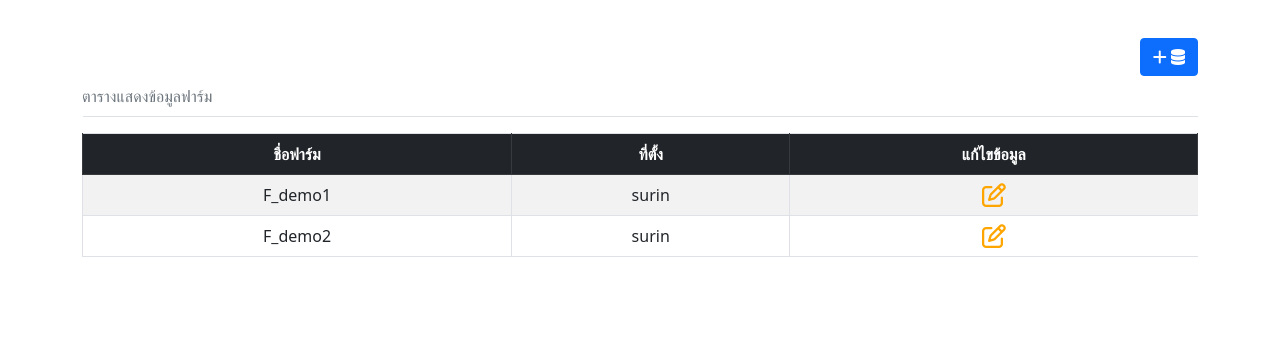
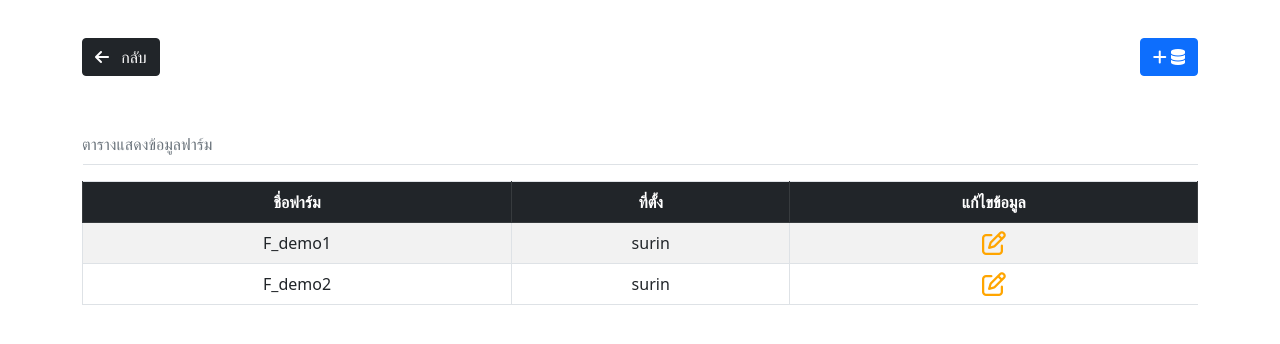
Before and after one commit to phoomtanet/PHP-farm_ponic, a PHP site: page /php/ShowFarm.php in a window 1280 px wide. Shown: the part 58-402 px from the top of the page. Run offline with PHP 8.4, Linux system fonts and the light colour scheme; a user stored in the database is signed in; data comes from the database, SQL or seed files in the repository; data that the repository does not hold is empty.

Commit message:
first commit

```diff
--- a/grapnew/dashboard.php
+++ b/grapnew/dashboard.php
@@ -86,7 +86,7 @@ $formattedPrice = number_format($allprice);
     ?>
 
     <!-- เมนูด้านข้าง ( Side Menu ) -->
-    <div class="d-flex flex-column p-3 text-white bg-dark side-menu" style="width: 250px; height: 100vh; position: fixed; left: -250px">
+    <div class="d-flex flex-column p-4 mt-1 text-white bg-dark side-menu" style="width: 250px; height: 100vh; position: fixed; left: -250px">
         <ul class="nav nav-pills flex-column mb-auto pt-4 side_nav_menu">
     </div>
     <!-- เนื้อหาหลัก -->
--- a/navbar/navbar.php
+++ b/navbar/navbar.php
@@ -26,30 +26,35 @@ $result_greenhouse = mysqli_query($conn, $sql_greenhouse);
   <title>Document</title>
 </head>
 <style>
-.bt_dw{
-  background-color:none;
-color:white;
-border-color: white;
-}
-.bt_dw:hover{
-  background-color:white;
-color:darkblue;
+  .bt_dw {
+    background-color: none;
+    color: white;
+    border-color: white;
+  }
 
-}
+  .bt_dw:hover {
+    background-color: white;
+    color: darkblue;
 
+  }
 </style>
 
 <body>
 
   <nav class="navbar navbar-expand-lg navbar-dark bg-dark fixed-top border  d-flex flex-wrap">
-    <div class="container-fluid   mx-3">
+    <div class="container-fluid    mx-3">
 
       <div class="d-flex justify-content-center align-items-center ">
-        <!-- Toggle Button -->
-        <button class="btn menu-btn" type="button" style="display: none;"  onclick=" show_side_menu(); toggleChart();">
+
+
+        <button class="btn menu-btn" type="button" style="display: none;" onclick=" show_side_menu(); toggleChart();">
           <span class="navbar-toggler-icon"></span>
         </button>
-        <!-- Brand Logo (Home Link) -->
+        <!-- <a class="nav-item nav-link  mx-3 text-light" href="../php/show_germination.php">การเพาะเมล็ด</a>
+        <a class="nav-item nav-link  mx-3 text-light" href="../php/plot_nursery.php">การอนุบาลผัก</a>
+        <a class="nav-item nav-link  mx-3 text-light"  href="../php/index.php">การปลูกผัก</a> -->
+
+
 
       </div>
       <div class=" d-flex btn-group justify-content-center align-items-center   ">
@@ -100,7 +105,7 @@ color:darkblue;
 
 
 
-  <div class="collapse navbar-collapse ">
+  <div class="collapse navbar-collapse  ">
     <ul class="navbar-nav  menu-top">
       <li class="nav-item">
       </li>
--- a/php/ShowFarm.php
+++ b/php/ShowFarm.php
@@ -6,9 +6,7 @@ include '../Connect/session.php';
 $sql = "SELECT * FROM `tb_farm`
 INNER JOIN `tb_user` ON tb_farm.id_user = tb_user.id_user
 WHERE tb_user.id_user = '$id_user_session'";
-$result = mysqli_query($conn, $sql);
-
-;
+$result = mysqli_query($conn, $sql);;
 ?>
 
 <!doctype html>
@@ -43,6 +41,8 @@ $result = mysqli_query($conn, $sql);
     margin-bottom: 0;
     padding: 0.5rem 0.5rem;
   }
+
+
 </style>
 
 <body>
@@ -57,13 +57,20 @@ $result = mysqli_query($conn, $sql);
   <div class="pt-5 main-content-div" style=" text-align: center;">
 
     <div class="container mt-5">
-    <div class="d-flex justify-content-end">
-        <button class="btn btn-primary" data-bs-toggle="modal" data-bs-target="#add_data_Modal">
+      <div class="d-flex  justify-content-between">
+      <div >
+          <a href="index.php" id="back" class="btn btn-dark ">
+            <i class="fas fa-arrow-left me-2"></i> กลับ
+          </a>
+        </div>
+        <div>
+          <button class="btn btn-primary " data-bs-toggle="modal" data-bs-target="#add_data_Modal">
             <i class="fas fa-plus"> </i> <i class="fa fa-database" aria-hidden="true"></i>
           </button>
+        </div>
 
       </div>
-      <table class="table table-striped table-bordered">
+      <table class="table table-striped table-bordered mt-5">
         <caption class="caption-top">ตารางแสดงข้อมูลฟาร์ม</caption>
 
 
@@ -99,13 +106,7 @@ $result = mysqli_query($conn, $sql);
 
 
               <td style="border: none;">
-                <a type="button" class="edit-button" style="color: orange; cursor: pointer;"
-                data-bs-toggle="modal"
-                data-bs-target="#update_data_Modal"
-                data-farm_name="<?= $row["name_farm"] ?>"
-                data-id_farm="<?= $row["id_farm"] ?>"
-                data-location="<?= $row["location"] ?>"
-                ><i class="fa-regular fa-pen-to-square fa-xl"></i></a>
+                <a type="button" class="edit-button" style="color: orange; cursor: pointer;" data-bs-toggle="modal" data-bs-target="#update_data_Modal" data-farm_name="<?= $row["name_farm"] ?>" data-id_farm="<?= $row["id_farm"] ?>" data-location="<?= $row["location"] ?>"><i class="fa-regular fa-pen-to-square fa-xl"></i></a>
               </td>
             </tr>
           <?php
@@ -143,10 +144,10 @@ $result = mysqli_query($conn, $sql);
           <input type="text" name="location" id="location" onkeyup="checkInputtext(this)" class="form-control" required>
           <label class="mb-2">โรงเรือนในฟาร์ม : </label><br><span id="user-availability-statusGreen"></span>
           <input type="text" name="greenhouse" onkeyup="checkInput(this)" id="greenhouse" class="form-control" required>
-          <input type="num" name="check_insert" value="1" hidden >
+          <input type="num" name="check_insert" value="1" hidden>
           <br>
           <button type="button" class="btn btn-secondary" onclick="cancel()" data-bs-dismiss="modal">ยกเลิก</button>
-          <button type="submit" id="savefarm"  class="btn btn-success">บันทึก</button>
+          <button type="submit" id="savefarm" class="btn btn-success">บันทึก</button>
         </form>
 
       </div>
@@ -180,7 +181,7 @@ $result = mysqli_query($conn, $sql);
           <label class="mb-2">ที่อยู่ฟาร์ม : </label><br>
 
           <input type="text" name="location_edit" id="location_edit" onkeyup="checkInputtext(this)" class="form-control" required>
-          <input type="num" name="check_edit" value="1" hidden >
+          <input type="num" name="check_edit" value="1" hidden>
           <br>
 
           <button type="button" class="btn btn-secondary" onclick="cancel()" data-bs-dismiss="modal">ยกเลิก</button>
@@ -209,7 +210,7 @@ $result = mysqli_query($conn, $sql);
         if (data.indexOf("ถูกใช้ไปแล้ว") !== -1) {
           $("#savefarm").prop("disabled", true);
         } else {
-          $("#savefarm").prop("disabled",false);
+          $("#savefarm").prop("disabled", false);
 
         }
       }
@@ -232,7 +233,7 @@ $result = mysqli_query($conn, $sql);
           $("#save_edit").prop("disabled", true);
 
         } else {
-          $("#save_edit").prop("disabled",false);
+          $("#save_edit").prop("disabled", false);
 
         }
       }
--- a/php/ShowHarvest.php
+++ b/php/ShowHarvest.php
@@ -122,7 +122,7 @@ GROUP BY v.vegetable_name";
 <body>
     <?php include '../navbar/navbar.php'; ?>
     <!-- เมนูด้านข้าง ( Side Menu ) -->
-    <div class="d-flex flex-column p-3 text-white bg-dark side-menu" style="width: 250px; height: 100vh; position: fixed; left: -250px">
+    <div class="d-flex flex-column p-4 mt-1 text-white bg-dark side-menu" style="width: 250px; height: 100vh; position: fixed; left: -250px">
 
 
         <ul class="nav nav-pills flex-column mb-auto pt-4 side_nav_menu">
--- a/php/ShowVegetable.php
+++ b/php/ShowVegetable.php
@@ -69,7 +69,7 @@ $rs_vet = mysqli_query($conn, $sql_veg);
   <script src="../script/check.js"></script>
 
   <!-- เมนูด้านข้าง ( Side Menu ) -->
-  <div class="d-flex flex-column p-3 text-white bg-dark side-menu" style="width: 250px; height: 100vh; position: fixed; left: -250px">
+  <div class="d-flex flex-column p-4 mt-1 text-white bg-dark side-menu" style="width: 250px; height: 100vh; position: fixed; left: -250px">
     <ul class="nav nav-pills flex-column mb-auto pt-4 side_nav_menu"></ul>
   </div>
 
--- a/php/index.php
+++ b/php/index.php
@@ -50,7 +50,7 @@ $totalPages = ceil($totalRows / $itemsPerPage);
   <?php include '../navbar/navbar.php'; ?>
   <script src="../script/check.js"></script>
   <!-- เมนูด้านข้าง ( Side Menu ) -->
-  <div class="d-flex flex-column p-3 text-white bg-dark side-menu" style="width: 250px; height: 100vh; position: fixed; left: -250px">
+  <div class="d-flex flex-column p-4 mt-1 text-white  bg-dark side-menu" style="width: 250px; height: 100vh; position: fixed; left: -250px">
     <ul class="nav nav-pills flex-column mb-auto pt-4 side_nav_menu"></ul>
   </div>
   <!-- เนื้อหาหลัก -->
--- a/php/move_planting.php
+++ b/php/move_planting.php
@@ -92,14 +92,8 @@ $result_green = mysqli_query($conn, $sql_green);
         </div>
       </div>
 
-
-
-
-
-
       <table>
         <caption class="caption-top">ย้ายการอนุบาลไปยังแปลง <?php echo "$namePlot" ?></caption>
-
         <tr>
           <th>แปลง</th>
           <th colspan="2">ผัก</th>
--- a/php/plot_nursery.php
+++ b/php/plot_nursery.php
@@ -45,7 +45,7 @@ $result_plot__nursery = mysqli_query($conn, $sql_plot_nursery);
 <body>
     <?php include '../navbar/navbar.php'; ?>
     <!-- เมนูด้านข้าง ( Side Menu ) -->
-    <div class="d-flex flex-column p-3 text-white bg-dark side-menu" style="width: 250px; height: 100vh; position: fixed; left: -250px">
+    <div class="d-flex flex-column p-4 mt-1 text-white bg-dark side-menu" style="width: 250px; height: 100vh; position: fixed; left: -250px">
         <ul class="nav nav-pills flex-column mb-auto pt-4 side_nav_menu"></ul>
     </div>
     <!-- เนื้อหาหลัก -->
--- a/php/show_germination.php
+++ b/php/show_germination.php
@@ -56,7 +56,7 @@ $result_traysize = mysqli_query($conn, $name_traysize);
     <script src="../script/check.js"></script>
 
     <!-- เมนูด้านข้าง ( Side Menu ) -->
-    <div class="d-flex flex-column p-3 text-white bg-dark side-menu" style="width: 250px; height: 100vh; position: fixed; left: -250px">
+    <div class="d-flex flex-column p-4 mt-1 text-white bg-dark side-menu" style="width: 250px; height: 100vh; position: fixed; left: -250px">
         <ul class="nav nav-pills flex-column mb-auto pt-4 side_nav_menu"></ul>
     </div>
     <!-- ตารางแปลงเพาะ -->
```
Also changed, not shown: php/ShowGreenhouse.php (+9 -3 lines). Lines whose indentation alone changed are shown as unchanged.
